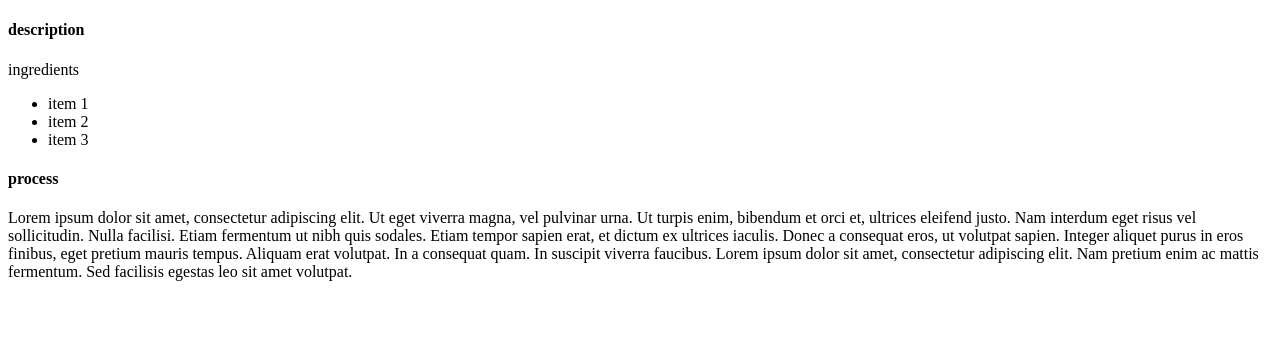
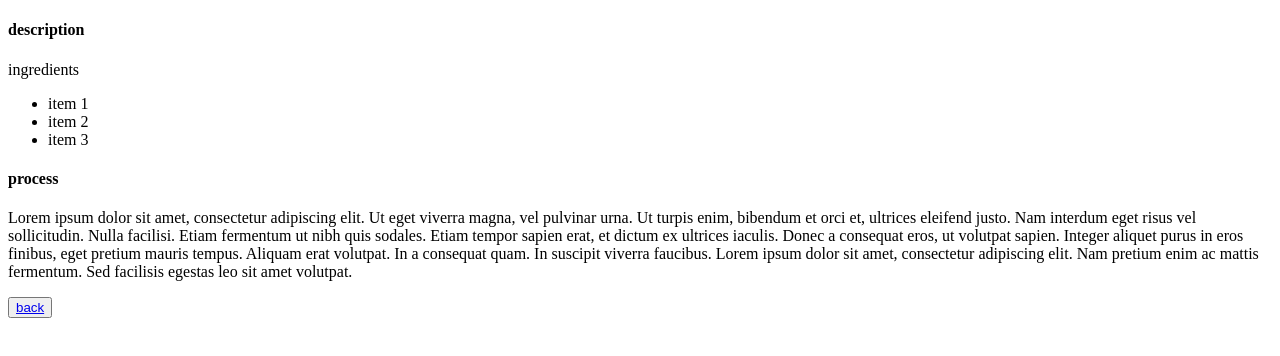
Before and after one commit to aviroxi/odin-recipes, a plain HTML site: page recipe.html in a window 1280 px wide. Drawn offline with Linux system fonts and the light colour scheme.

Commit message:
complete

```diff
--- a/recipe.html
+++ b/recipe.html
@@ -20,5 +20,6 @@
         Lorem ipsum dolor sit amet, consectetur adipiscing elit. Ut eget viverra magna, vel pulvinar urna. Ut turpis enim, bibendum et orci et, ultrices eleifend justo. Nam interdum eget risus vel sollicitudin. Nulla facilisi. Etiam fermentum ut nibh quis sodales. Etiam tempor sapien erat, et dictum ex ultrices iaculis. Donec a consequat eros, ut volutpat sapien. Integer aliquet purus in eros finibus, eget pretium mauris tempus. Aliquam erat volutpat. In a consequat quam. In suscipit viverra faucibus. Lorem ipsum dolor sit amet, consectetur adipiscing elit. Nam pretium enim ac mattis fermentum. Sed facilisis egestas leo sit amet volutpat.
     </p>
     </div>
+    <button><a href="index.html">back</a></button>
 </body>
 </html>
```
